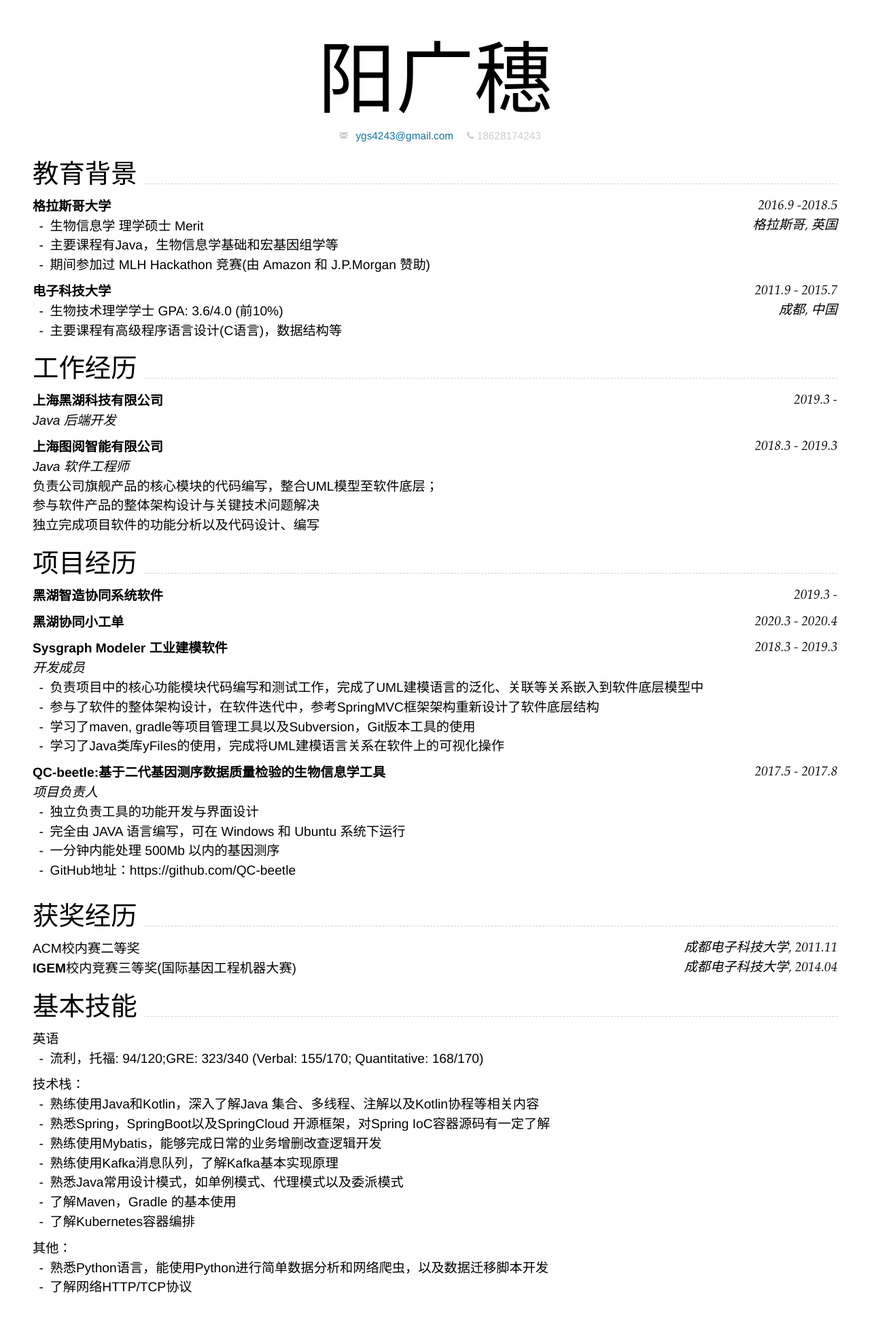
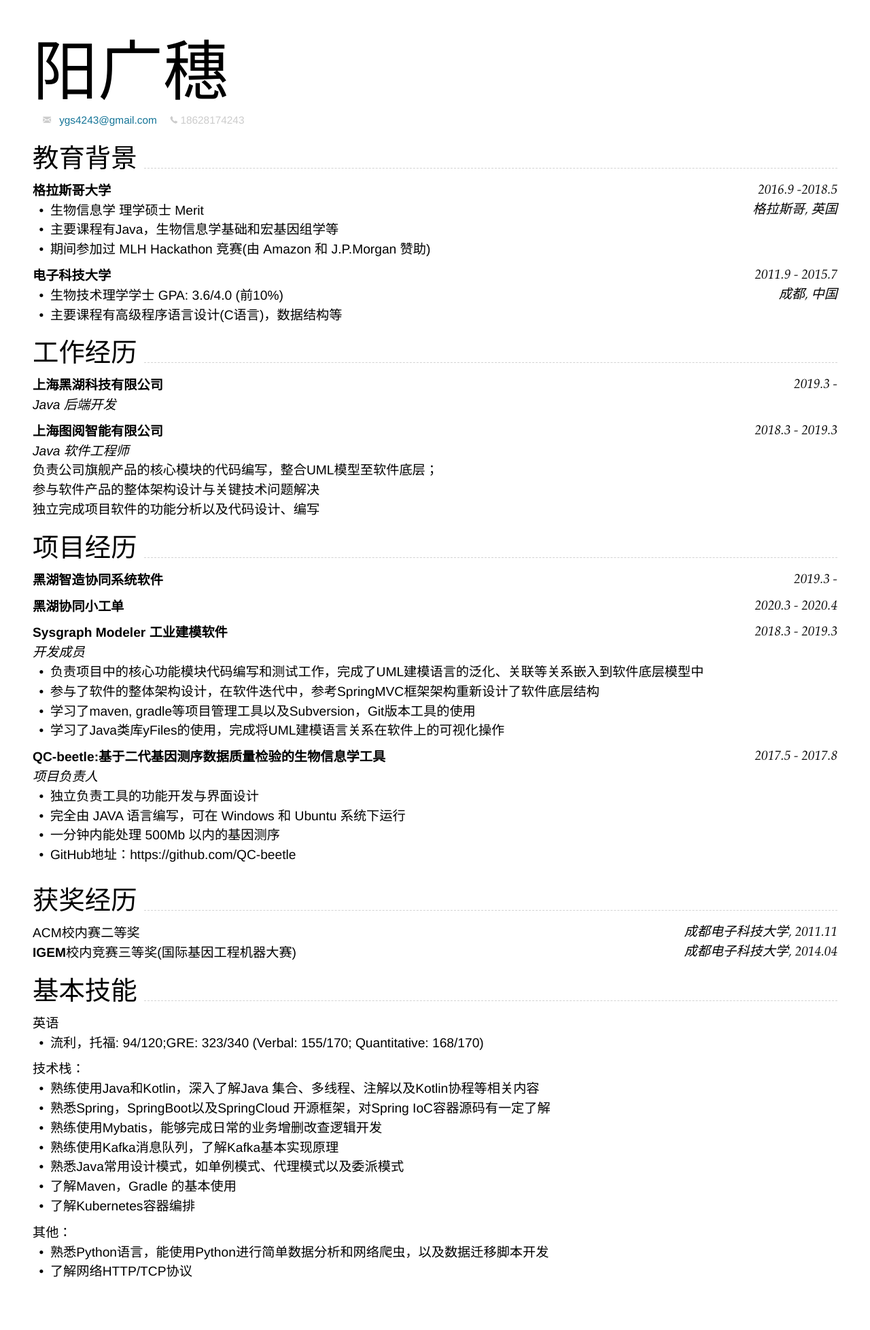
Before and after one commit to ygs0087/ygs-cv, a Jekyll site: the page built from index.md, in a window 1280 px wide. Shown: the whole page at 68% size. Built offline with Jekyll 4.4.1, drawn with Linux system fonts in a browser that asks for light colours; nearby versions of some CDN libraries; after the commit the page ends 1934 px from its top, so only the background shows below that.

Commit message:
简历修改

```diff
--- a/index.md
+++ b/index.md
@@ -19,6 +19,8 @@ Supported arguments:
 -->
 
 {% include cv-contact.html %}
+
+
 
 ## 教育背景
 
--- a/media/cv-screen.css
+++ b/media/cv-screen.css
@@ -155,9 +155,9 @@ em {
 
 h1 {
   font-family: "Avenir Next", sans-serif;
-  text-align: center;
+  text-align: left;
   /* font-size: 50pt; */
-  font-size: 600%;
+  font-size: 500%;
   font-weight: lighter;
   position: relative;
   line-height: 1.2em;
@@ -206,7 +206,7 @@ code {
 }
 
 li:before {
-  content: "-";
+  content: "•";
   position: relative;
   left: -0.5em;
 }
@@ -219,7 +219,7 @@ li {
 }
 
 #contact-info {
-  text-align: center;
+  text-align: left;
   position: relative;
   font-weight: lighter;
   color: #ccc;
```
Also changed, not shown: WeChat Image_20171031100351.jpg (added), WeChat Image_20171115202602.jpg (added).
